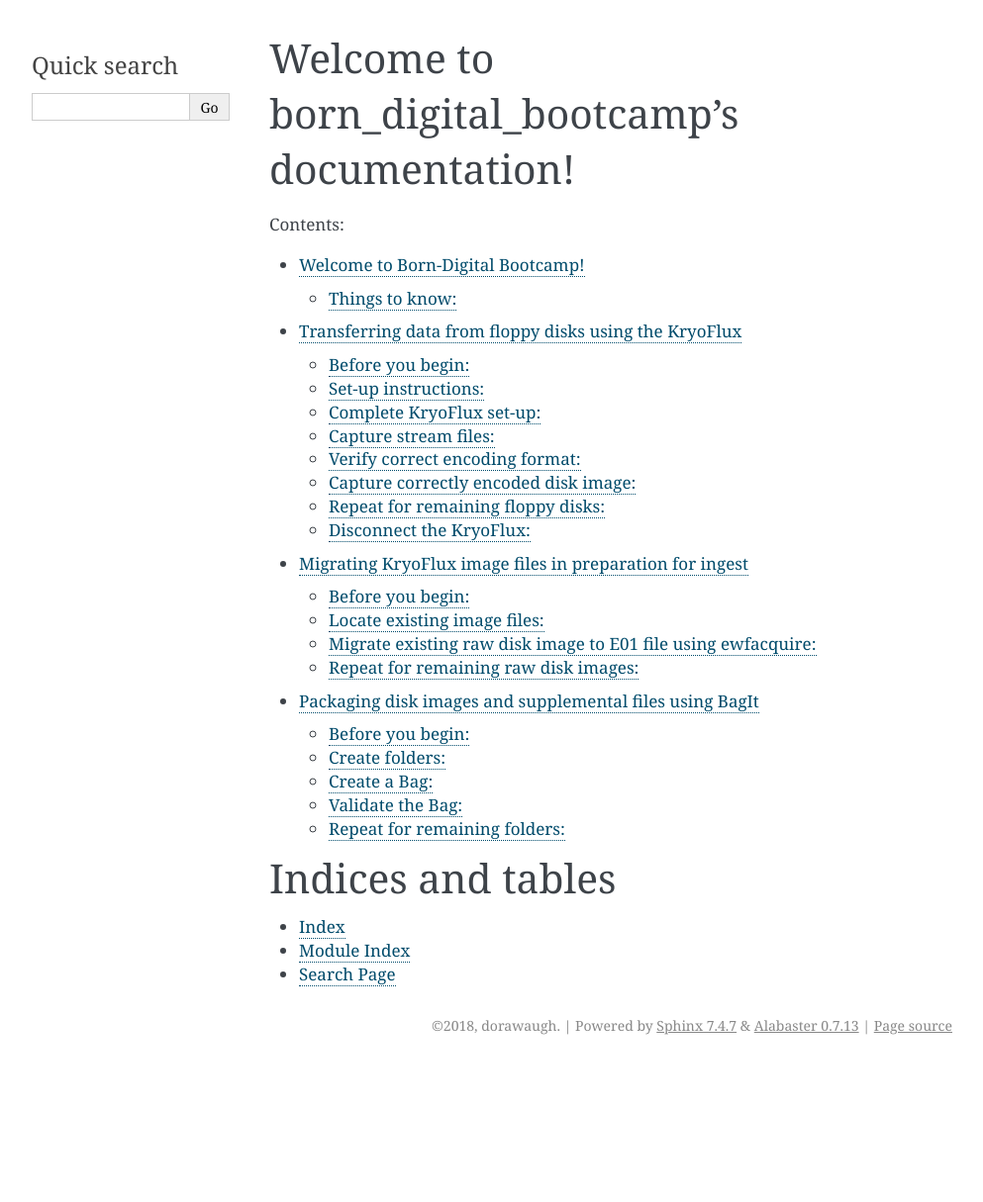
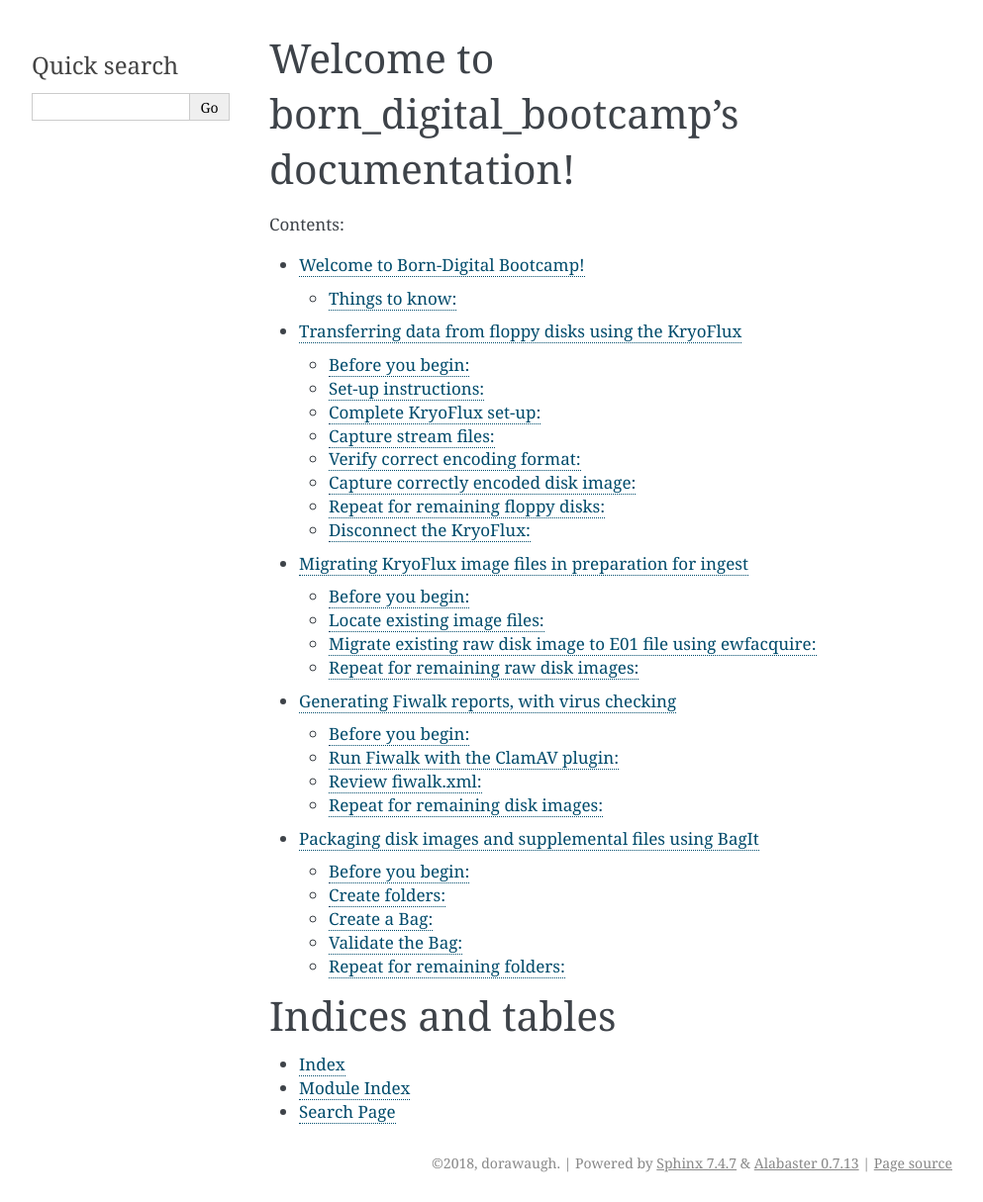
Before and after one commit to bedwards254/born-digital-bootcamp, a Sphinx documentation site: the page built from docs/index.rst, in a window 1280 px wide. Shown: the whole page at 99% size, without its empty margins (148-1141 px from the left). Built offline with Sphinx 7.4.7, drawn with Linux system fonts in a browser that asks for light colours; before the commit the page ends 1076 px from its top, so only the background shows below that; part of the change alters nothing that is shown.

Commit message:
Adds instructions for generating fiwalk files, and updates contents and index to include new instructions

```diff
--- /dev/null
+++ b/docs/fiwalk_and_clamav.rst
@@ -0,0 +1,49 @@
+.. _fiwalk_and_clamav:
+
+===============================================
+Generating Fiwalk reports, with virus checking
+===============================================
+
+-----------------
+Before you begin:
+-----------------
+* This workflow uses tools stored as part of the BitCurator suite. If necessary, restart the Digital Archives Lab workstation and boot to the BitCurator hard drive.
+* Ensure that the Digital Archives Lab workstation is not connected to the Internet by unplugging the ethernet cable.
+
+----------------------------------
+Run Fiwalk with the ClamAV plugin:
+----------------------------------
+1. Ensure that the Digital Archives hard drive dock is powered on.
+2. Open a terminal window but right-clicking anywhere on the Desktop and selecting **Open Terminal**.
+3. In the terminal, type the following command and hit **enter**:
+
+::
+
+  	cd /home/bcadmin/.fiwalk
+
+4. In the terminal, type the following command and hit **enter**:
+
+::
+
+  	fiwalk -c clamconfig.txt -X /media/bcadmin/New\ 	Volume/digitalArchives/diskImages/[collectionName]_diskImages/
+	[MSSnumber_ID]/fiwalk.xml /media/bcadmin/New\ 	Volume/digitalArchives/diskImages/[collectionName]_diskImages/
+	[MSSnumber_ID]/[disk image filename with extension]
+
+*For example*::
+
+  	fiwalk -c clamconfig.txt -X /media/bcadmin/New\ 	Volume/digitalArchives/diskImages/Mackey_diskImages/
+	1297_01/fiwalk.xml /media/bcadmin/New\ 	Volume/digitalArchives/diskImages/Mackey_diskImages/
+	[1297_01/1297_01.E01
+
+------------------
+Review fiwalk.xml:
+------------------
+5. Once you've run the command listed above, you should find a **fiwalk.xml** file in the same folder as your disk image. Open **fiwalk.xml**.
+6. For each file listed in **fiwalk.xml**, review the `<clamav>` tags. As long as the file is not infected with any viruses, their contents will be `0`. If you notice that one or more files are contaminated, consult the digital archivist.
+
+---------------------------------
+Repeat for remaining disk images:
+---------------------------------
+7. For each remaining disk image, repeat from step 4.
+
+**Time-saving tip:** Use the up arrow to page through commands that you have previously run in the terminal window. Once you have found the correct command, you can edit it as needed before running it again.
--- a/docs/index.rst
+++ b/docs/index.rst
@@ -10,6 +10,7 @@ Welcome to born_digital_bootcamp's documentation!
    instructions
    KryFlux_setup
    img_migration
+   fiwalk_and_clamav
    creatingBags
 
 
--- a/docs/instructions.rst
+++ b/docs/instructions.rst
@@ -14,6 +14,7 @@ Things to know:
 * For each piece of digital media, each person will complete the following tasks:
 	* :ref:`Capturing a disk image using either the KryoFlux (for floppy disks) or dd (for optical discs). <KryoFlux_setup>`
 	* :ref:`Migrating the disk image to a format suitable for ingest into the Keep. <img_migration>`
+	* :ref:`Generating a Fiwalk report for each disk image and scanning each disk image for viruses. <fiwalk_and_clamav>`
 	* :ref:`Preparing the disk image and any supplemental files for ingest into the Keep using BagIt. <creatingBags>`
 	* Ingesting each packaged disk image into the Keep and completing Keep object metadata records.
 * Each person will be a assigned a range of numbers that you should use as unique identifiers for your twenty disk images. These will replace the identifiers previously assigned by Laura. Identifiers are assigned as follows:
```
